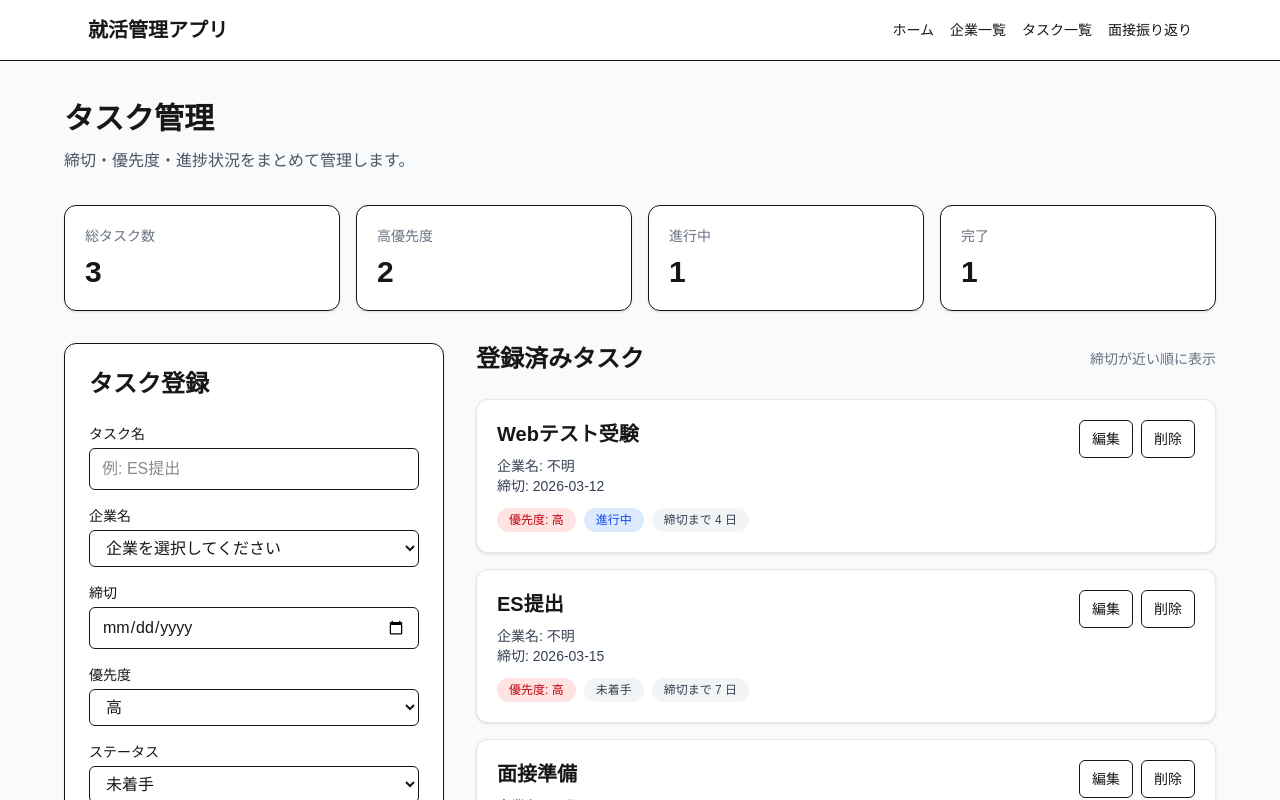
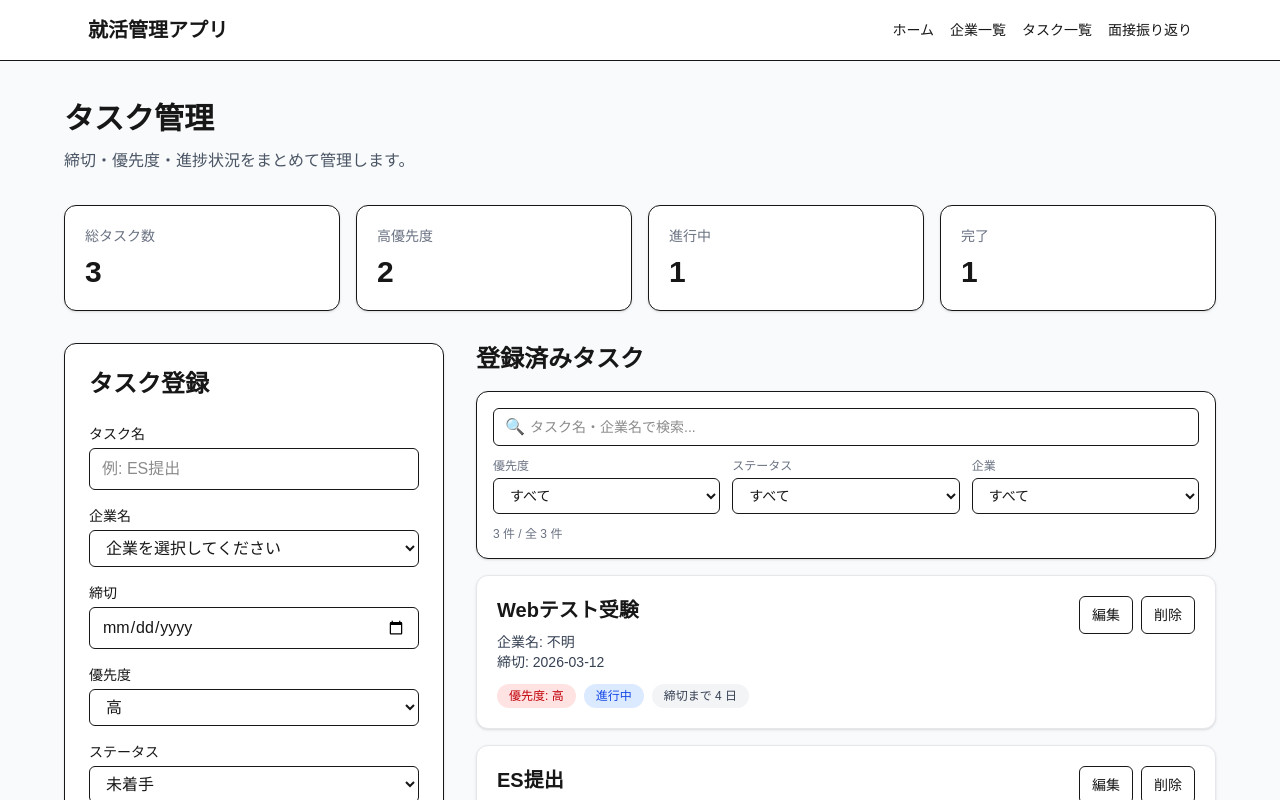
Before and after one commit to Baba-1811/job-manager, a Next.js app: page /tasks in a window 1280 px wide. Shown: the top 800 px of the page. Built offline with nearby package versions, Linux system fonts and the light colour scheme.

Commit message:
企業・タスクページに検索・フィルター機能を追加

```diff
--- a/app/companies/page.tsx
+++ b/app/companies/page.tsx
@@ -1,6 +1,6 @@
 "use client";
 
-import { useEffect, useState } from "react";
+import { useEffect, useState, useMemo } from "react";
 import CompanyCard from "../components/CompanyCard";
 import CompanySummary from "../components/CompanySummary";
 import { Company } from "../../types/company";
@@ -33,18 +33,22 @@ export default function CompaniesPage() {
   const [companies, setCompanies] = useState<Company[]>([]);
   const [editingCompanyId, setEditingCompanyId] = useState<number | null>(null);
 
+  // フォーム
   const [name, setName] = useState("");
   const [industry, setIndustry] = useState("");
   const [interestLevel, setInterestLevel] = useState("高");
   const [status, setStatus] = useState("応募前");
 
+  // ★ 検索・フィルター用 state
+  const [searchQuery, setSearchQuery] = useState("");
+  const [filterInterest, setFilterInterest] = useState("すべて");
+  const [filterStatus, setFilterStatus] = useState("すべて");
+
   useEffect(() => {
     const savedCompanies = localStorage.getItem("companies");
-
     if (savedCompanies) {
       try {
         const parsed = JSON.parse(savedCompanies);
-
         if (Array.isArray(parsed)) {
           const validCompanies = parsed.filter(
             (item) =>
@@ -55,7 +59,6 @@ export default function CompaniesPage() {
               typeof item.interestLevel === "string" &&
               typeof item.status === "string"
           );
-
           setCompanies(validCompanies.length > 0 ? validCompanies : initialCompanies);
         } else {
           setCompanies(initialCompanies);
@@ -82,30 +85,19 @@ export default function CompaniesPage() {
 
   const handleSubmit = (e: React.FormEvent<HTMLFormElement>) => {
     e.preventDefault();
-
     if (!name.trim() || !industry.trim()) {
       alert("企業名と業界を入力してください。");
       return;
     }
-
     if (editingCompanyId !== null) {
-      const updatedCompanies = companies.map((company) =>
+      setCompanies(companies.map((company) =>
         company.id === editingCompanyId
-          ? {
-              ...company,
-              name,
-              industry,
-              interestLevel,
-              status,
-            }
+          ? { ...company, name, industry, interestLevel, status }
           : company
-      );
-
-      setCompanies(updatedCompanies);
+      ));
       resetForm();
       return;
     }
-
     const newCompany: Company = {
       id: Date.now(),
       name,
@@ -113,17 +105,13 @@ export default function CompaniesPage() {
       interestLevel,
       status,
     };
-
     setCompanies([newCompany, ...companies]);
     resetForm();
   };
 
   const handleDeleteCompany = (id: number) => {
     setCompanies(companies.filter((company) => company.id !== id));
-
-    if (editingCompanyId === id) {
-      resetForm();
-    }
+    if (editingCompanyId === id) resetForm();
   };
 
   const handleEditCompany = (company: Company) => {
@@ -133,6 +121,27 @@ export default function CompaniesPage() {
     setInterestLevel(company.interestLevel);
     setStatus(company.status);
   };
+
+  // ★ フィルター・検索ロジック
+  const filteredCompanies = useMemo(() => {
+    return companies.filter((company) => {
+      const matchesSearch =
+        searchQuery === "" ||
+        company.name.toLowerCase().includes(searchQuery.toLowerCase()) ||
+        company.industry.toLowerCase().includes(searchQuery.toLowerCase());
+
+      const matchesInterest =
+        filterInterest === "すべて" || company.interestLevel === filterInterest;
+
+      const matchesStatus =
+        filterStatus === "すべて" || company.status === filterStatus;
+
+      return matchesSearch && matchesInterest && matchesStatus;
+    });
+  }, [companies, searchQuery, filterInterest, filterStatus]);
+
+  const hasActiveFilter =
+    searchQuery !== "" || filterInterest !== "すべて" || filterStatus !== "すべて";
 
   return (
     <main className="min-h-screen bg-gray-50 p-10">
@@ -147,6 +156,7 @@ export default function CompaniesPage() {
         </div>
 
         <div className="mt-8 grid gap-8 lg:grid-cols-[380px_1fr]">
+          {/* 登録フォーム */}
           <section className="rounded-xl border bg-white p-6 shadow-sm">
             <h2 className="text-2xl font-semibold">
               {editingCompanyId !== null ? "企業編集" : "企業登録"}
@@ -163,7 +173,6 @@ export default function CompaniesPage() {
                   onChange={(e) => setName(e.target.value)}
                 />
               </div>
-
               <div>
                 <label className="mb-1 block text-sm font-medium">業界</label>
                 <input
@@ -174,7 +183,6 @@ export default function CompaniesPage() {
                   onChange={(e) => setIndustry(e.target.value)}
                 />
               </div>
-
               <div>
                 <label className="mb-1 block text-sm font-medium">志望度</label>
                 <select
@@ -187,11 +195,8 @@ export default function CompaniesPage() {
                   <option>低</option>
                 </select>
               </div>
-
               <div>
-                <label className="mb-1 block text-sm font-medium">
-                  選考ステータス
-                </label>
+                <label className="mb-1 block text-sm font-medium">選考ステータス</label>
                 <select
                   className="w-full rounded-md border px-3 py-2"
                   value={status}
@@ -205,7 +210,6 @@ export default function CompaniesPage() {
                   <option>お祈り</option>
                 </select>
               </div>
-
               <div className="flex gap-2">
                 <button
                   type="submit"
@@ -213,7 +217,6 @@ export default function CompaniesPage() {
                 >
                   {editingCompanyId !== null ? "更新する" : "登録する"}
                 </button>
-
                 {editingCompanyId !== null && (
                   <button
                     type="button"
@@ -227,16 +230,95 @@ export default function CompaniesPage() {
             </form>
           </section>
 
+          {/* 企業一覧 + 検索・フィルター */}
           <section>
-            <h2 className="text-2xl font-semibold">登録済み企業</h2>
+            <div className="flex items-center justify-between">
+              <h2 className="text-2xl font-semibold">登録済み企業</h2>
+              {hasActiveFilter && (
+                <button
+                  type="button"
+                  onClick={() => {
+                    setSearchQuery("");
+                    setFilterInterest("すべて");
+                    setFilterStatus("すべて");
+                  }}
+                  className="text-sm text-gray-500 hover:text-black underline"
+                >
+                  フィルターをリセット
+                </button>
+              )}
+            </div>
 
-            <div className="mt-6 space-y-4">
-              {companies.length === 0 ? (
+            {/* ★ 検索・フィルターUI */}
+            <div className="mt-4 rounded-xl border bg-white p-4 shadow-sm space-y-3">
+              {/* テキスト検索 */}
+              <div className="relative">
+                <span className="absolute left-3 top-1/2 -translate-y-1/2 text-gray-400">
+                  🔍
+                </span>
+                <input
+                  type="text"
+                  placeholder="企業名・業界で検索..."
+                  className="w-full rounded-md border px-3 py-2 pl-9 text-sm"
+                  value={searchQuery}
+                  onChange={(e) => setSearchQuery(e.target.value)}
+                />
+              </div>
+
+              {/* フィルター選択 */}
+              <div className="flex gap-3">
+                <div className="flex-1">
+                  <label className="mb-1 block text-xs font-medium text-gray-500">
+                    志望度
+                  </label>
+                  <select
+                    className="w-full rounded-md border px-3 py-2 text-sm"
+                    value={filterInterest}
+                    onChange={(e) => setFilterInterest(e.target.value)}
+                  >
+                    <option>すべて</option>
+                    <option>高</option>
+                    <option>中</option>
+                    <option>低</option>
+                  </select>
+                </div>
+
+                <div className="flex-1">
+                  <label className="mb-1 block text-xs font-medium text-gray-500">
+                    選考ステータス
+                  </label>
+                  <select
+                    className="w-full rounded-md border px-3 py-2 text-sm"
+                    value={filterStatus}
+                    onChange={(e) => setFilterStatus(e.target.value)}
+                  >
+                    <option>すべて</option>
+                    <option>応募前</option>
+                    <option>ES提出済み</option>
+                    <option>Webテスト済み</option>
+                    <option>面接予定</option>
+                    <option>内定</option>
+                    <option>お祈り</option>
+                  </select>
+                </div>
+              </div>
+
+              {/* 件数表示 */}
+              <p className="text-xs text-gray-500">
+                {filteredCompanies.length} 件 / 全 {companies.length} 件
+              </p>
+            </div>
+
+            {/* 企業カード一覧 */}
+            <div className="mt-4 space-y-4">
+              {filteredCompanies.length === 0 ? (
                 <div className="rounded-xl border bg-white p-6 text-gray-500 shadow-sm">
-                  まだ企業が登録されていません。
+                  {hasActiveFilter
+                    ? "条件に一致する企業が見つかりません。"
+                    : "まだ企業が登録されていません。"}
                 </div>
               ) : (
-                companies
+                filteredCompanies
                   .filter(Boolean)
                   .map((company) => (
                     <CompanyCard
--- a/app/tasks/page.tsx
+++ b/app/tasks/page.tsx
@@ -38,23 +38,25 @@ export default function TasksPage() {
   const [companies, setCompanies] = useState<Company[]>([]);
   const [editingTaskId, setEditingTaskId] = useState<number | null>(null);
 
+  // フォーム
   const [title, setTitle] = useState("");
   const [companyId, setCompanyId] = useState<number | null>(null);
   const [dueDate, setDueDate] = useState("");
   const [priority, setPriority] = useState("高");
   const [status, setStatus] = useState("未着手");
 
+  // ★ 検索・フィルター用 state
+  const [searchQuery, setSearchQuery] = useState("");
+  const [filterPriority, setFilterPriority] = useState("すべて");
+  const [filterStatus, setFilterStatus] = useState("すべて");
+  const [filterCompanyId, setFilterCompanyId] = useState<string>("すべて");
+
   useEffect(() => {
     const savedTasks = localStorage.getItem("tasks");
-
     if (savedTasks) {
       try {
         const parsed = JSON.parse(savedTasks);
-        if (Array.isArray(parsed)) {
-          setTasks(parsed);
-        } else {
-          setTasks(initialTasks);
-        }
+        setTasks(Array.isArray(parsed) ? parsed : initialTasks);
       } catch {
         setTasks(initialTasks);
       }
@@ -65,20 +67,13 @@ export default function TasksPage() {
 
   useEffect(() => {
     const savedCompanies = localStorage.getItem("companies");
-
     if (savedCompanies) {
       try {
         const parsed = JSON.parse(savedCompanies);
-        if (Array.isArray(parsed)) {
-          setCompanies(parsed);
-        } else {
-          setCompanies([]);
-        }
+        setCompanies(Array.isArray(parsed) ? parsed : []);
       } catch {
         setCompanies([]);
       }
-    } else {
-      setCompanies([]);
     }
   }, []);
 
@@ -97,50 +92,26 @@ export default function TasksPage() {
 
   const handleSubmit = (e: React.FormEvent<HTMLFormElement>) => {
     e.preventDefault();
-
     if (!title.trim() || companyId === null || !dueDate.trim()) {
       alert("タスク名・企業名・締切を入力してください。");
       return;
     }
-
     if (editingTaskId !== null) {
-      const updatedTasks = tasks.map((task) =>
+      setTasks(tasks.map((task) =>
         task.id === editingTaskId
-          ? {
-              ...task,
-              title,
-              companyId,
-              dueDate,
-              priority,
-              status,
-            }
+          ? { ...task, title, companyId, dueDate, priority, status }
           : task
-      );
-
-      setTasks(updatedTasks);
+      ));
       resetForm();
       return;
     }
-
-    const newTask: Task = {
-      id: Date.now(),
-      title,
-      companyId,
-      dueDate,
-      priority,
-      status,
-    };
-
-    setTasks([newTask, ...tasks]);
+    setTasks([{ id: Date.now(), title, companyId, dueDate, priority, status }, ...tasks]);
     resetForm();
   };
 
   const handleDeleteTask = (id: number) => {
     setTasks(tasks.filter((task) => task.id !== id));
-
-    if (editingTaskId === id) {
-      resetForm();
-    }
+    if (editingTaskId === id) resetForm();
   };
 
   const handleEditTask = (task: Task) => {
@@ -152,9 +123,38 @@ export default function TasksPage() {
     setStatus(task.status);
   };
 
-  const sortedTasks = useMemo(() => {
-    return [...tasks].sort((a, b) => a.dueDate.localeCompare(b.dueDate));
-  }, [tasks]);
+  // ★ ソート → フィルター → 検索
+  const filteredTasks = useMemo(() => {
+    return [...tasks]
+      .sort((a, b) => a.dueDate.localeCompare(b.dueDate))
+      .filter((task) => {
+        const companyName =
+          companies.find((c) => c.id === task.companyId)?.name ?? "";
+
+        const matchesSearch =
+          searchQuery === "" ||
+          task.title.toLowerCase().includes(searchQuery.toLowerCase()) ||
+          companyName.toLowerCase().includes(searchQuery.toLowerCase());
+
+        const matchesPriority =
+          filterPriority === "すべて" || task.priority === filterPriority;
+
+        const matchesStatus =
+          filterStatus === "すべて" || task.status === filterStatus;
+
+        const matchesCompany =
+          filterCompanyId === "すべて" ||
+          task.companyId === Number(filterCompanyId);
+
+        return matchesSearch && matchesPriority && matchesStatus && matchesCompany;
+      });
+  }, [tasks, companies, searchQuery, filterPriority, filterStatus, filterCompanyId]);
+
+  const hasActiveFilter =
+    searchQuery !== "" ||
+    filterPriority !== "すべて" ||
+    filterStatus !== "すべて" ||
+    filterCompanyId !== "すべて";
 
   return (
     <main className="min-h-screen bg-gray-50 p-10">
@@ -169,6 +169,7 @@ export default function TasksPage() {
         </div>
 
         <div className="mt-8 grid gap-8 lg:grid-cols-[380px_1fr]">
+          {/* 登録フォーム */}
           <section className="rounded-xl border bg-white p-6 shadow-sm">
             <h2 className="text-2xl font-semibold">
               {editingTaskId !== null ? "タスク編集" : "タスク登録"}
@@ -185,7 +186,6 @@ export default function TasksPage() {
                   onChange={(e) => setTitle(e.target.value)}
                 />
               </div>
-
               <div>
                 <label className="mb-1 block text-sm font-medium">企業名</label>
                 <select
@@ -193,9 +193,7 @@ export default function TasksPage() {
                   value={companyId ?? ""}
                   onChange={(e) => setCompanyId(Number(e.target.value))}
                 >
-                  <option value="" disabled>
-                    企業を選択してください
-                  </option>
+                  <option value="" disabled>企業を選択してください</option>
                   {companies.map((company) => (
                     <option key={company.id} value={company.id}>
                       {company.name}
@@ -203,7 +201,6 @@ export default function TasksPage() {
                   ))}
                 </select>
               </div>
-
               <div>
                 <label className="mb-1 block text-sm font-medium">締切</label>
                 <input
@@ -213,7 +210,6 @@ export default function TasksPage() {
                   onChange={(e) => setDueDate(e.target.value)}
                 />
               </div>
-
               <div>
                 <label className="mb-1 block text-sm font-medium">優先度</label>
                 <select
@@ -226,7 +222,6 @@ export default function TasksPage() {
                   <option>低</option>
                 </select>
               </div>
-
               <div>
                 <label className="mb-1 block text-sm font-medium">ステータス</label>
                 <select
@@ -239,7 +234,6 @@ export default function TasksPage() {
                   <option>完了</option>
                 </select>
               </div>
-
               <div className="flex gap-2">
                 <button
                   type="submit"
@@ -247,7 +241,6 @@ export default function TasksPage() {
                 >
                   {editingTaskId !== null ? "更新する" : "登録する"}
                 </button>
-
                 {editingTaskId !== null && (
                   <button
                     type="button"
@@ -261,19 +254,111 @@ export default function TasksPage() {
             </form>
           </section>
 
+          {/* タスク一覧 + 検索・フィルター */}
           <section>
             <div className="flex items-center justify-between">
               <h2 className="text-2xl font-semibold">登録済みタスク</h2>
-              <p className="text-sm text-gray-500">締切が近い順に表示</p>
+              {hasActiveFilter && (
+                <button
+                  type="button"
+                  onClick={() => {
+                    setSearchQuery("");
+                    setFilterPriority("すべて");
+                    setFilterStatus("すべて");
+                    setFilterCompanyId("すべて");
+                  }}
+                  className="text-sm text-gray-500 hover:text-black underline"
+                >
+                  フィルターをリセット
+                </button>
+              )}
             </div>
 
-            <div className="mt-6 space-y-4">
-              {sortedTasks.length === 0 ? (
+            {/* ★ 検索・フィルターUI */}
+            <div className="mt-4 rounded-xl border bg-white p-4 shadow-sm space-y-3">
+              {/* テキスト検索 */}
+              <div className="relative">
+                <span className="absolute left-3 top-1/2 -translate-y-1/2 text-gray-400">
+                  🔍
+                </span>
+                <input
+                  type="text"
+                  placeholder="タスク名・企業名で検索..."
+                  className="w-full rounded-md border px-3 py-2 pl-9 text-sm"
+                  value={searchQuery}
+                  onChange={(e) => setSearchQuery(e.target.value)}
+                />
+              </div>
+
+              {/* フィルター選択 */}
+              <div className="flex gap-3 flex-wrap">
+                <div className="flex-1 min-w-[120px]">
+                  <label className="mb-1 block text-xs font-medium text-gray-500">
+                    優先度
+                  </label>
+                  <select
+                    className="w-full rounded-md border px-3 py-2 text-sm"
+                    value={filterPriority}
+                    onChange={(e) => setFilterPriority(e.target.value)}
+                  >
+                    <option>すべて</option>
+                    <option>高</option>
+                    <option>中</option>
+                    <option>低</option>
+                  </select>
+                </div>
+
+                <div className="flex-1 min-w-[120px]">
+                  <label className="mb-1 block text-xs font-medium text-gray-500">
+                    ステータス
+                  </label>
+                  <select
+                    className="w-full rounded-md border px-3 py-2 text-sm"
+                    value={filterStatus}
+                    onChange={(e) => setFilterStatus(e.target.value)}
+                  >
+                    <option>すべて</option>
+                    <option>未着手</option>
+                    <option>進行中</option>
+                    <option>完了</option>
+                  </select>
+                </div>
+
+                <div className="flex-1 min-w-[150px]">
+                  <label className="mb-1 block text-xs font-medium text-gray-500">
+                    企業
+                  </label>
+                  <select
+                    className="w-full rounded-md border px-3 py-2 text-sm"
+                    value={filterCompanyId}
+                    onChange={(e) => setFilterCompanyId(e.target.value)}
+                  >
+                    <option value="すべて">すべて</option>
+                    {companies.map((company) => (
+                      <option key={company.id} value={company.id}>
+                        {company.name}
+                      </option>
+                    ))}
+                  </select>
+                </div>
+              </div>
+
+              {/* 件数表示 */}
+              <p className="text-xs text-gray-500">
+                {filteredTasks.length} 件 / 全 {tasks.length} 件
+              </p>
+            </div>
+
+            {/* タスクカード一覧 */}
+            <div className="mt-4 space-y-4">
+              {filteredTasks.length === 0 ? (
                 <div className="rounded-xl border bg-white p-6 text-gray-500 shadow-sm">
-                  まだタスクが登録されていません。
+                  {hasActiveFilter
+                    ? "条件に一致するタスクが見つかりません。"
+                    : "まだタスクが登録されていません。"}
                 </div>
               ) : (
-                sortedTasks.map((task) => (
+                filteredTasks.map((task) => (
                   <TaskCard
                     key={task.id}
                     task={task}
```
